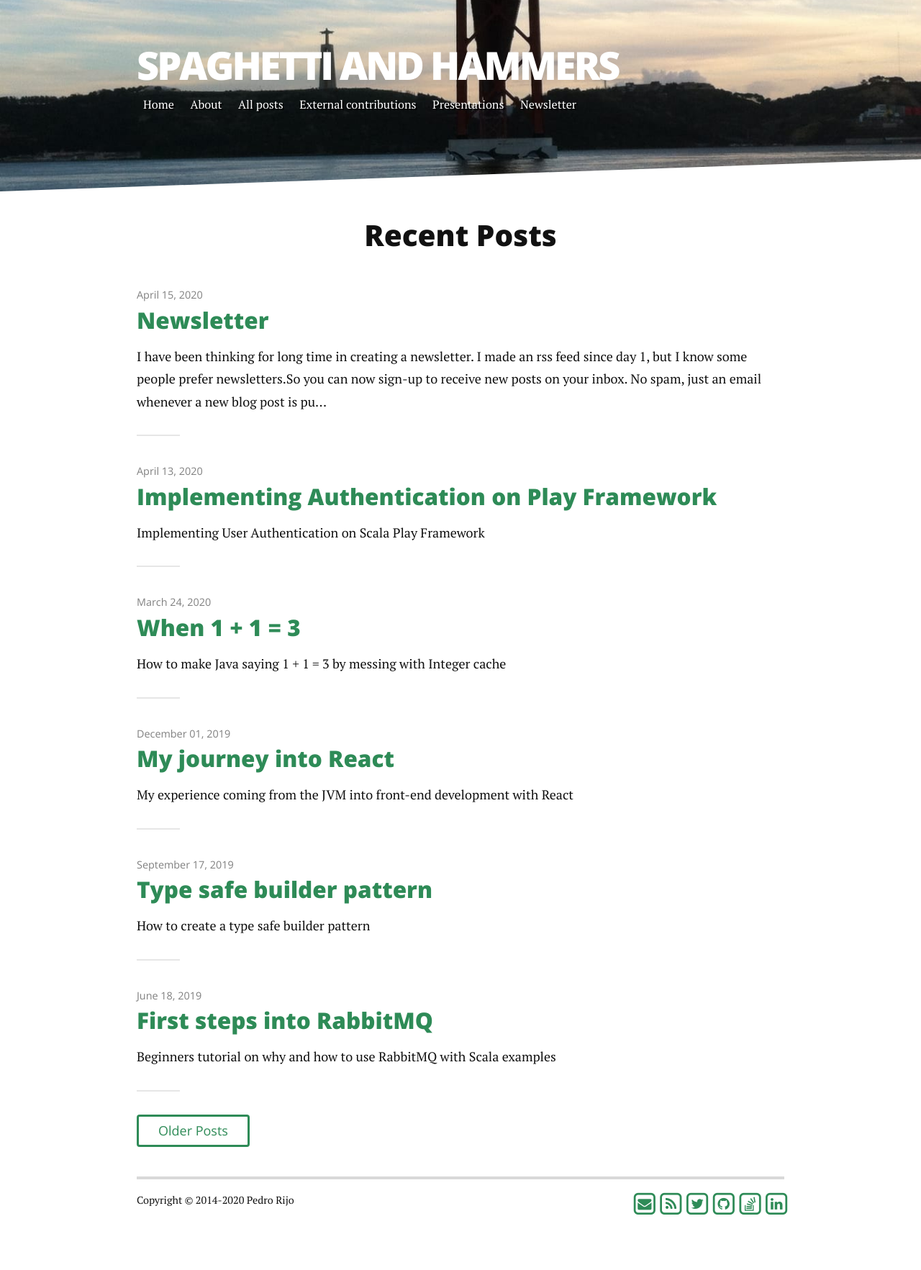
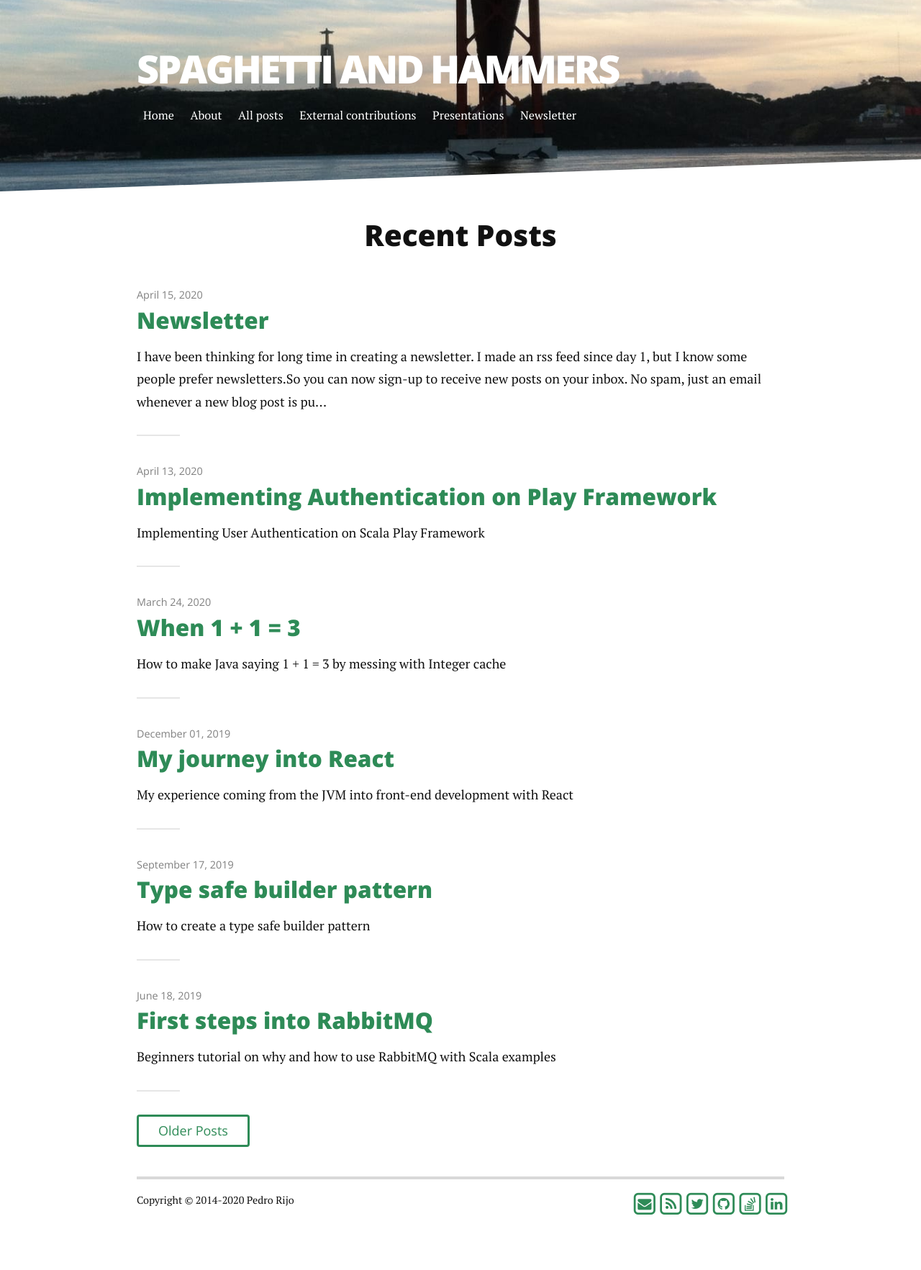
Before and after one commit to pedrorijo91/pedrorijo91.github.io, a Jekyll site: the page built from index.html, in a window 1280 px wide. Shown: the whole page at 72% size. Built offline with Jekyll 4.4.1, drawn with Linux system fonts in a browser that asks for light colours; the list of posts is cut into pages by our own code.

Commit message:
Improve nav bar readability

```diff
--- a/assets/css/style.css
+++ b/assets/css/style.css
@@ -761,10 +761,6 @@
     padding-left: 0;
 }
 
-.nav-link {
-    text-shadow: 2px 2px black;
-}
-
 .contact-icon {
     margin-left: 0.2rem;
 }
@@ -1237,6 +1233,7 @@
         letter-spacing: -3px;
         line-height: 1;
         padding-left: 0;
+        margin: 20px 0px 0px 0px;
     }
     .header nav {
         clear: left;
@@ -1271,6 +1268,7 @@
     }
     .js .nav-collapse.closed {
         max-height: none;
+        margin-top: 10px;
     }
     .js .nav-collapse ul li a {
         display: inline-block;
```
